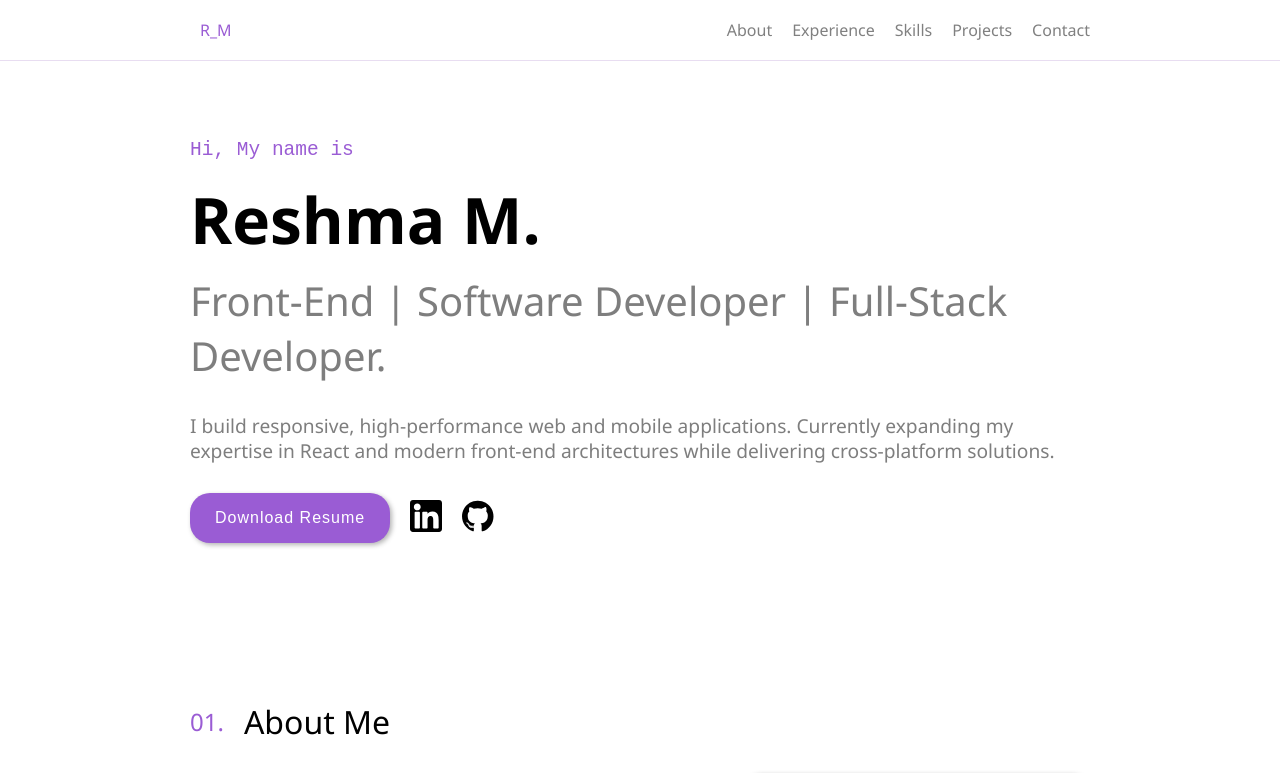
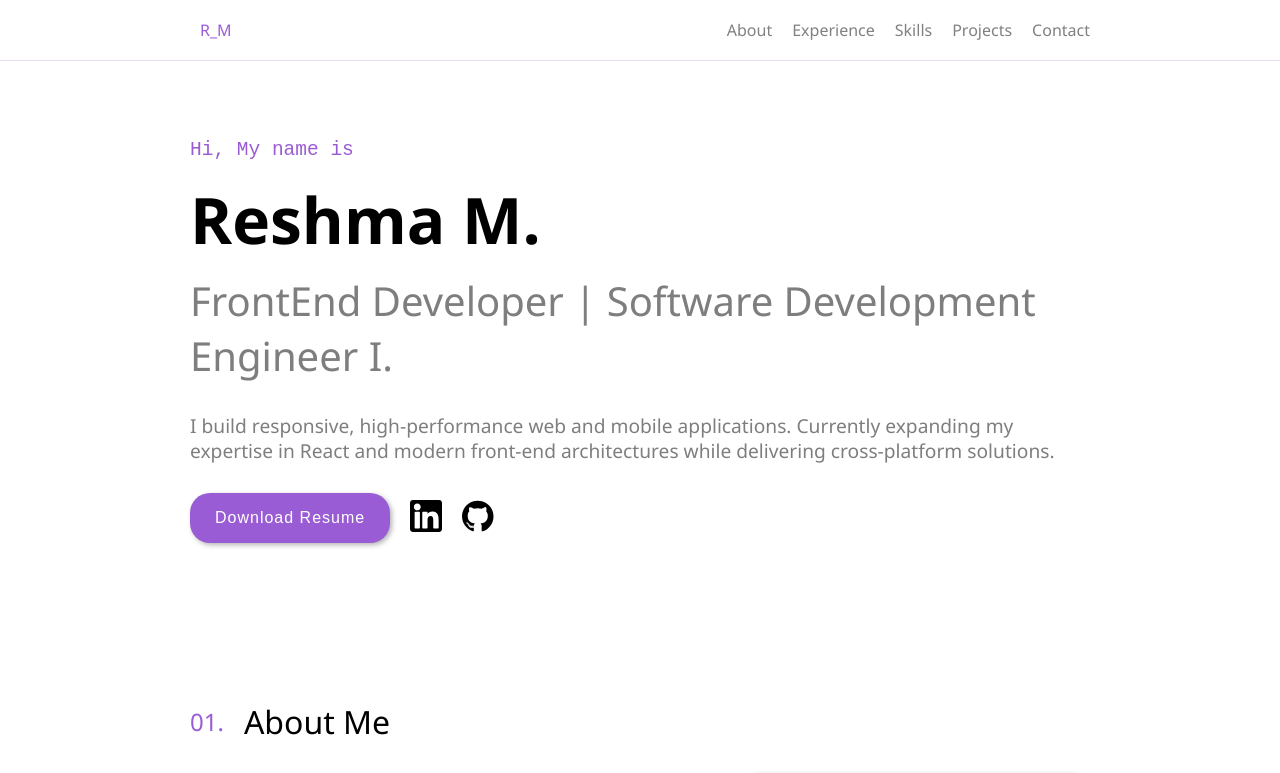
Before and after one commit to Reshma2001/Reshma-Portfolio, a React (Create React App) app: page / in a window 1280 px wide. Shown: the top 773 px of the page. Built offline with nearby package versions, Linux system fonts and the light colour scheme.

Commit message:
Update intro.js

```diff
--- a/src/js/intro.js
+++ b/src/js/intro.js
@@ -1,7 +1,7 @@
 import "../css/intro.css";
 import linkedInImg from "../assets/linkedin.svg";
 import githubImg from "../assets/github.svg";
-import resume from "../assets/Reshma-M-Resume.pdf";
+import resume from "../assets/Reshma_M_Software_Developer.pdf";
 import { motion } from "framer-motion";
 import { FADE_UP, STAGGER } from "../component/revealanimation.js";
 
@@ -24,7 +24,7 @@ export default function Intro() {
               Reshma M.
             </motion.div>
             <motion.div class="role" variants={FADE_UP}>
-              Front-End | Software Developer | Full-Stack Developer.
+              FrontEnd Developer | Software Development Engineer I.
             </motion.div>
           </div>
           <motion.div class="summaryText" variants={FADE_UP}>
@@ -35,7 +35,7 @@ export default function Intro() {
           <motion.div class="userLinks" variants={FADE_UP}>
             <a
               href={resume}
-              download="Reshma-M-Resume.pdf"
+              download="Reshma_M_Software_Developer.pdf"
               class="downloadBtnContainer"
             >
               <button id="btnForDownload">Download Resume</button>
```
